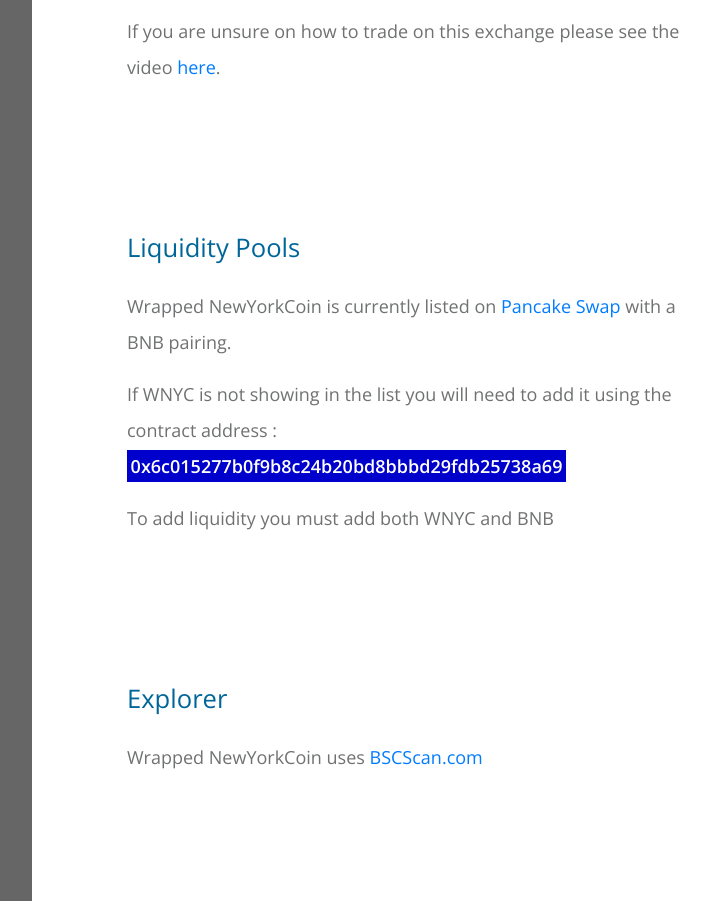
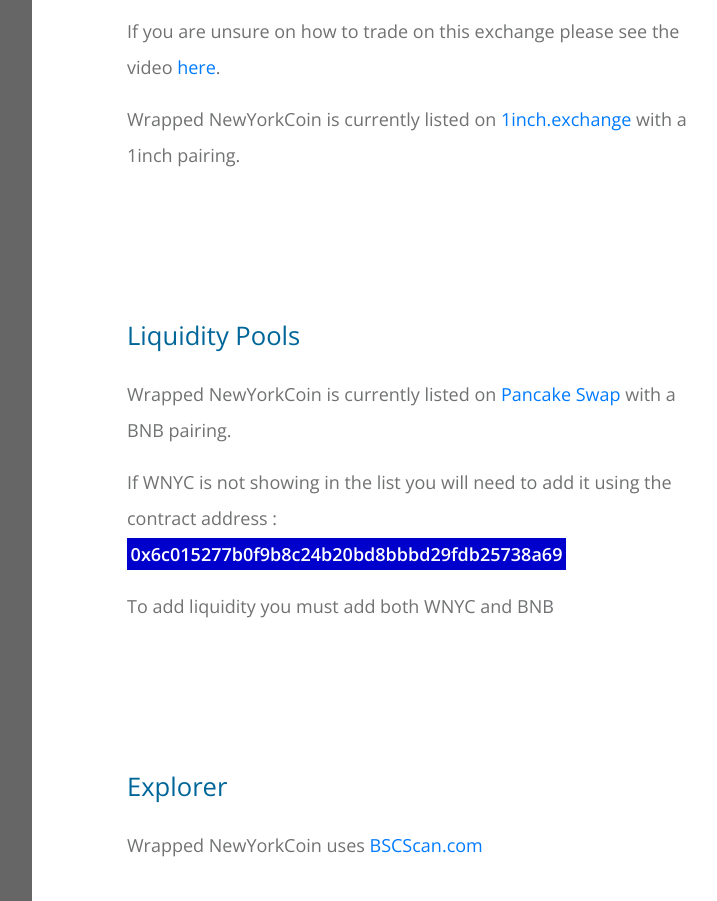
Before and after one commit to Wrapped-NewYorkCoin/Wrapped-NewYorkCoin.github.io, a plain HTML site: page index.html in a window 1280 px wide. Shown: the part 3936-4837 px from the top of the page, without its empty margins (352-1069 px from the left). Drawn offline with nearby package versions, Linux system fonts and the light colour scheme.

Commit message:
update to include new exchange

```diff
--- a/index.html
+++ b/index.html
@@ -277,8 +277,9 @@
                           <p>
                             If you are unsure on how to trade on this exchange please see the video <a href="https://youtu.be/jNS7YZEWR6M">here</a>.
                           </p>
-
-
+                          <p>
+                            Wrapped NewYorkCoin is currently listed on <a href="https://1inch.exchange/#/WNYC/1INCH?network=56">1inch.exchange</a> with a 1inch pairing.
+                          </p>
                       </div>
                   </div>
               </div>
```
Also changed, not shown: 1 other file.
